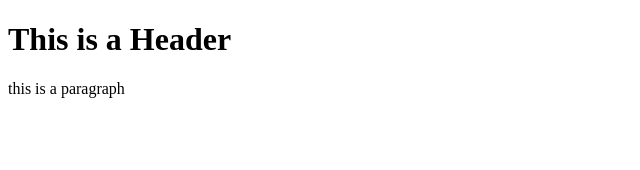
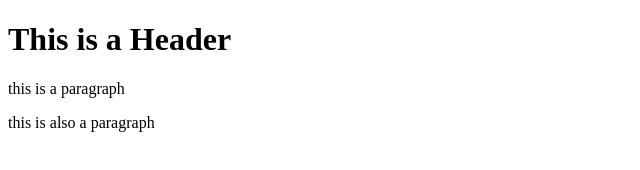
Before and after one commit to JarredMarsh84/git-test, a plain HTML site: page index.html in a window 1280 px wide. Shown: the whole page, without its empty margins (0-640 px from the left). Drawn offline with Linux system fonts and the light colour scheme.

Commit message:
third commit

```diff
--- a/index.html
+++ b/index.html
@@ -3,5 +3,6 @@
    <body>
       <h1>This is a Header</h1>
       <p>this is a paragraph</p>
+      <P>this is also a paragraph</P>
    </body>
 </html>
```
